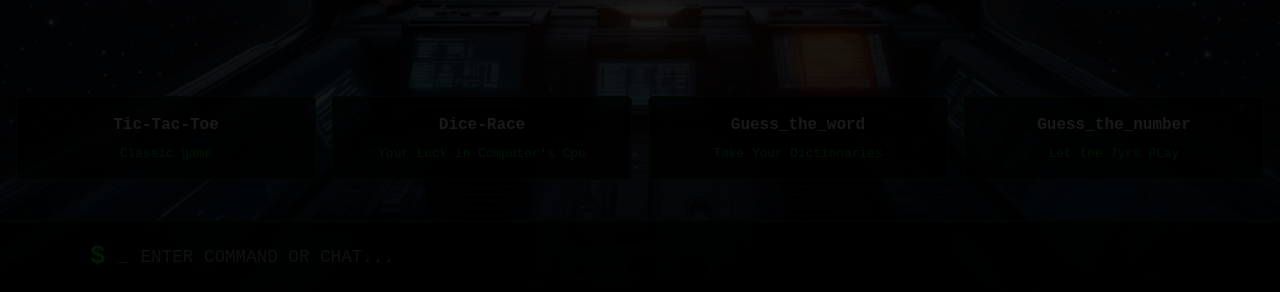
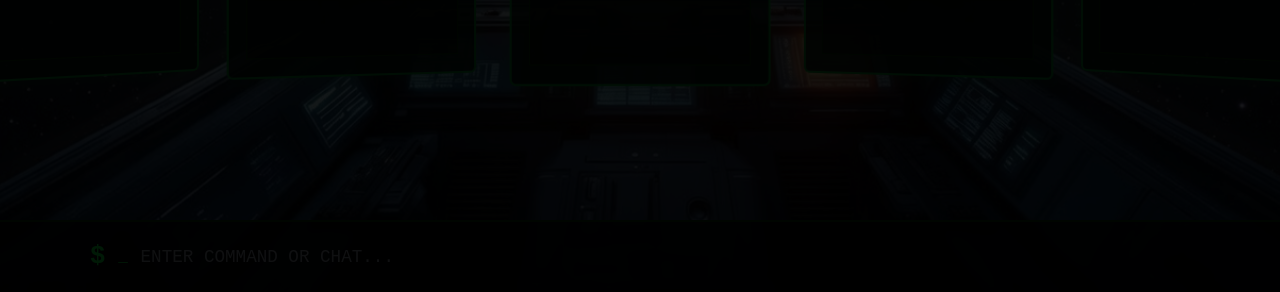
Before and after one commit to Sidekick-01/The-Matrix-Play, a website: page public/index.html in a window 1280 px wide. Shown: the part 508-800 px from the top of the page. Drawn offline with nearby package versions, Linux system fonts and the light colour scheme; no server answers.

Commit message:
Update index.html

```diff
--- a/public/index.html
+++ b/public/index.html
@@ -81,7 +81,7 @@ JOIN
 </div>
 
 
-<div class="game-area" style=display="none">
+<div class="game-area" style="display: none;">
 
 <button class="game-btn" id="3tbtn">
 <div class="game-title">Tic-Tac-Toe</div>
```
